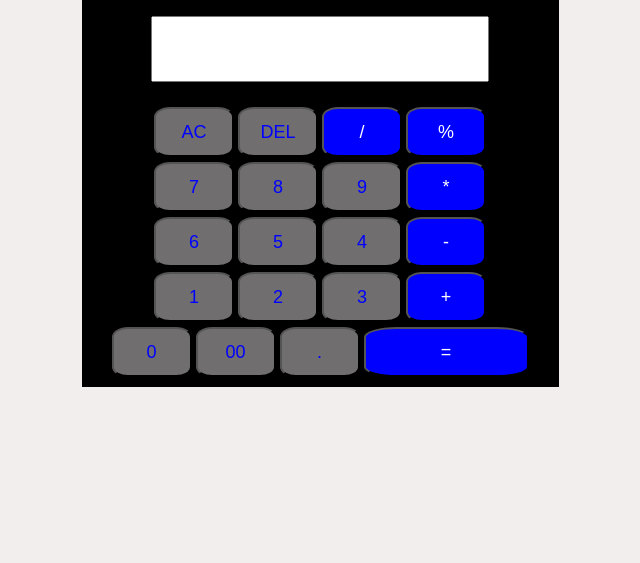
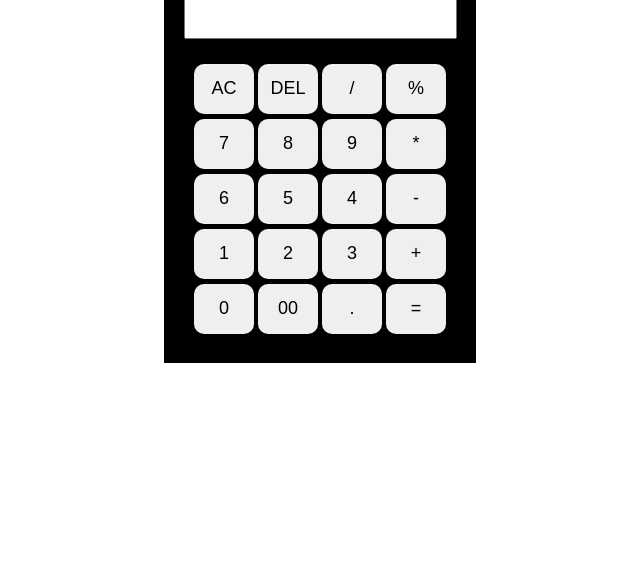
Before and after one commit to BatoolAmina/Calculator-html-, a plain HTML site: page index.html in a window 1280 px wide. Shown: the part 237-800 px from the top of the page, without its empty margins (320-960 px from the left). Drawn offline with Linux system fonts and the light colour scheme.

Commit message:
Update style.css

```diff
--- a/style.css
+++ b/style.css
@@ -1,7 +1,5 @@
 body{
-    margin-top: 12%;
-    background-color: rgb(243, 238, 238);
-    color: blue;
+    margin-top: 130px;
     text-align: center;
     display: flex;
     justify-content: center;
@@ -13,27 +11,16 @@ body{
    text-align: center;
 }
 button{
-    width: 80px;
+    width: 60px;
     height: 50px;
     margin-top: 5px;
-    border-radius: 20%;
+    border-radius: 10px;
     text-align: center;
-    background-color: rgb(112, 110, 110);
-    color: blue;
     font-size: 18px;
-}
-.Equals{
-    width: 165px;
-    background-color:blue;
-    color: white;
-}
-.operators{
-    background-color: blue;
-    color: white;
+    border: none;
 }
 input{
-    height: 60px;
-    width: 330px;
+    height: 40px;
     margin-top: 10px;
     font-size: 20px;
 }
@@ -45,3 +32,26 @@ input{
     height: 450px;
     color: white;
 }
+
+.red{
+    background-color: red;
+    color: white;
+}
+.primary{
+    background-color: #4092ad;
+    color: white;
+}
+
+.equal{
+    background-color: #0303ff;
+    color: white;
+}
+
+.del{
+    background-color: crimson;
+    color: white;
+}
+
+.light{
+    background-color: antiquewhite;
+}
```
